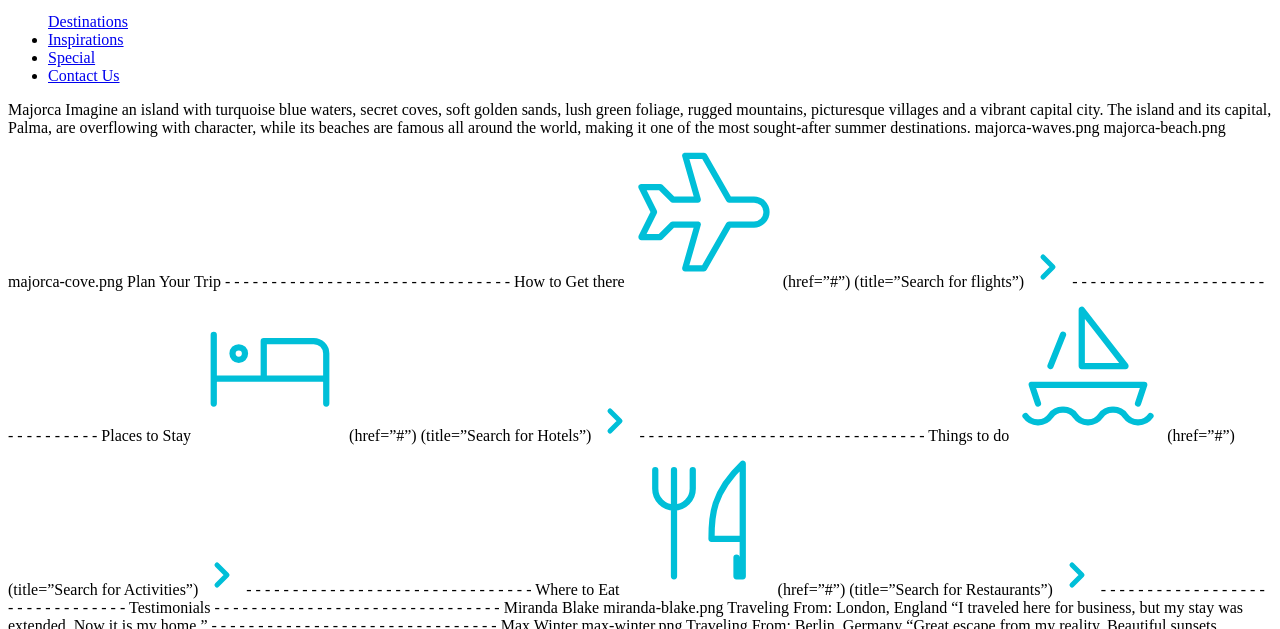
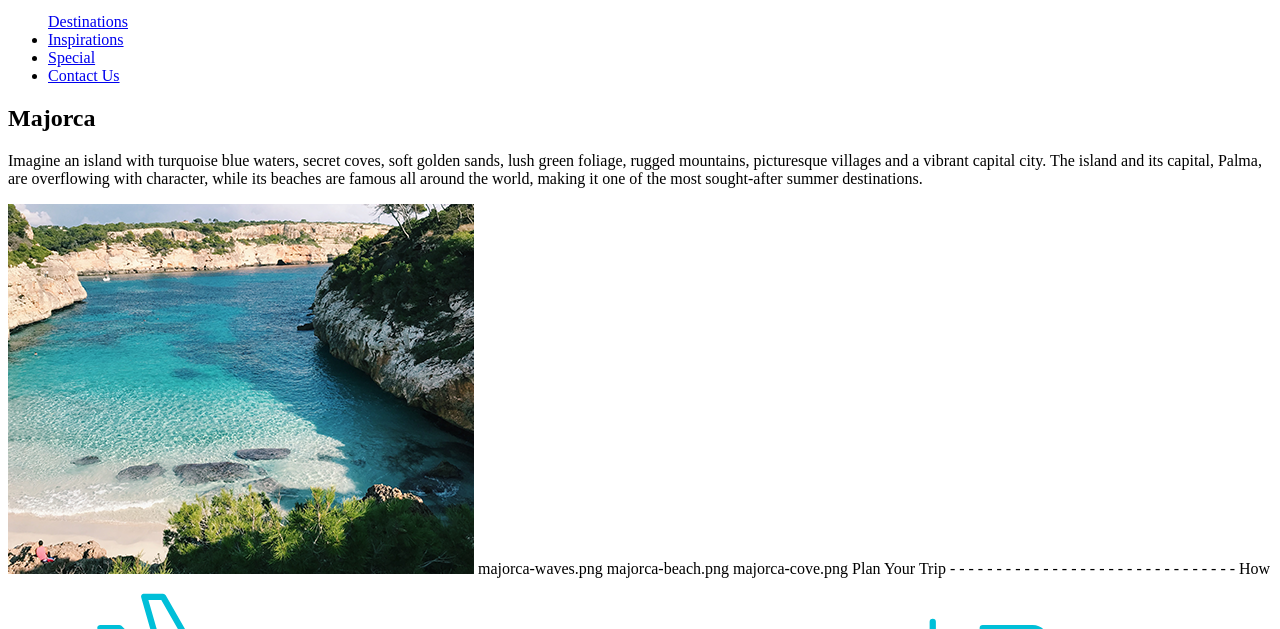
Before and after one commit to jrsmi106/wanderlust, a plain HTML site: page index.html in a window 1280 px wide. Shown: the part 171-800 px from the top of the page. Drawn offline with Linux system fonts and the light colour scheme.

Commit message:
Update index.html

```diff
--- a/index.html
+++ b/index.html
@@ -19,12 +19,14 @@
                 </ul>
             </Nav>
         </header>
-Majorca
-Imagine an island with turquoise blue waters, secret coves, soft golden sands, lush green foliage, rugged mountains, picturesque villages and a vibrant capital city. The island and its capital, Palma, are overflowing with character, while its beaches are famous all around the world, making it one of the most sought-after summer destinations.
+        <main>
 
-majorca-waves.png
-majorca-beach.png
-majorca-cove.png
+            <h2>Majorca</h2>
+            <p>Imagine an island with turquoise blue waters, secret coves, soft golden sands, lush green foliage, rugged mountains, picturesque villages and a vibrant capital city. The island and its capital, Palma, are overflowing with character, while its beaches are famous all around the world, making it one of the most sought-after summer destinations.</p>
+            <img src="images/majorca-beach-L.png" alt="">
+            majorca-waves.png
+            majorca-beach.png
+            majorca-cove.png
 
 
 Plan Your Trip
@@ -151,6 +153,7 @@ Population
 
 Population: 923,608
 - - - - - - - - - - - - - - - - - - - - - - - - - - - - - - -
+</main>
 
 
 Contact Us
```
